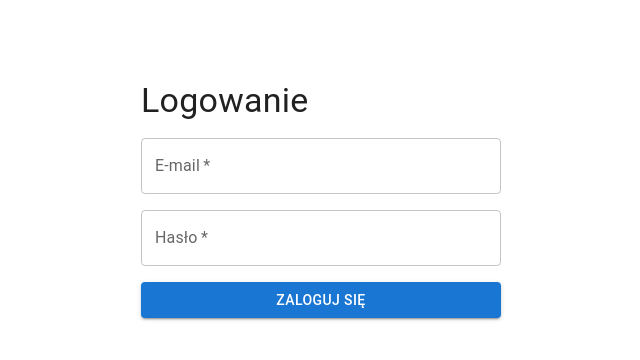
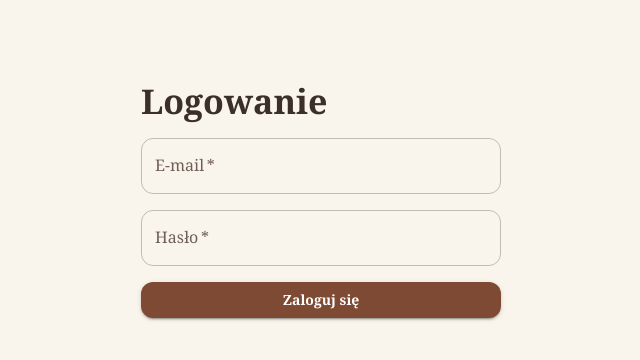
Before and after one commit to ania1703/DziennikPodrozy, a React (Vite) app in the folder frontend/: page /login in a window 1280 px wide. Shown: the top 360 px of the page, without its empty margins (319-959 px from the left). Built offline with nearby package versions, Linux system fonts and the light colour scheme.

Commit message:
Add frontend journal theme with warm palette and fonts

```diff
--- a/frontend/package.json
+++ b/frontend/package.json
@@ -12,6 +12,8 @@
   "dependencies": {
     "@emotion/react": "^11.14.0",
     "@emotion/styled": "^11.14.1",
+    "@fontsource-variable/caveat": "^5.3.0",
+    "@fontsource-variable/lora": "^5.3.0",
     "@mui/material": "^9.4.0",
     "@tanstack/react-query": "^5.104.0",
     "axios": "^1.20.0",
--- a/frontend/src/main.tsx
+++ b/frontend/src/main.tsx
@@ -1,6 +1,8 @@
 import { StrictMode } from 'react'
 import { createRoot } from 'react-dom/client'
 import ThemedApp from './ThemedApp'
+import '@fontsource-variable/lora'
+import '@fontsource-variable/caveat'
 
 createRoot(document.getElementById('root')!).render(
   <StrictMode>
--- a/frontend/src/theme.ts
+++ b/frontend/src/theme.ts
@@ -1,3 +1,21 @@
 import { createTheme } from '@mui/material/styles'
 
-export const theme = createTheme()
+export const theme = createTheme({
+  palette: {
+    primary: { main: '#7F4A33' },
+    secondary: { main: '#5B7B6F' },
+    success: { main: '#5E8A63' },
+    warning: { main: '#D9A441' },
+    background: { default: '#FAF5EC', paper: '#FFFDF8' },
+    text: { primary: '#3B2F2A', secondary: '#6F5E55' },
+  },
+  typography: {
+    fontFamily: '"Lora Variable", Georgia, serif',
+    h1: { fontWeight: 600 },
+    h2: { fontWeight: 600 },
+    h3: { fontWeight: 600 },
+    h4: { fontWeight: 600 },
+    button: { textTransform: 'none', fontWeight: 600 },
+  },
+  shape: { borderRadius: 12 },
+})
```
Also changed, not shown: 1 other file (tests, documents, lock files or other folders).
